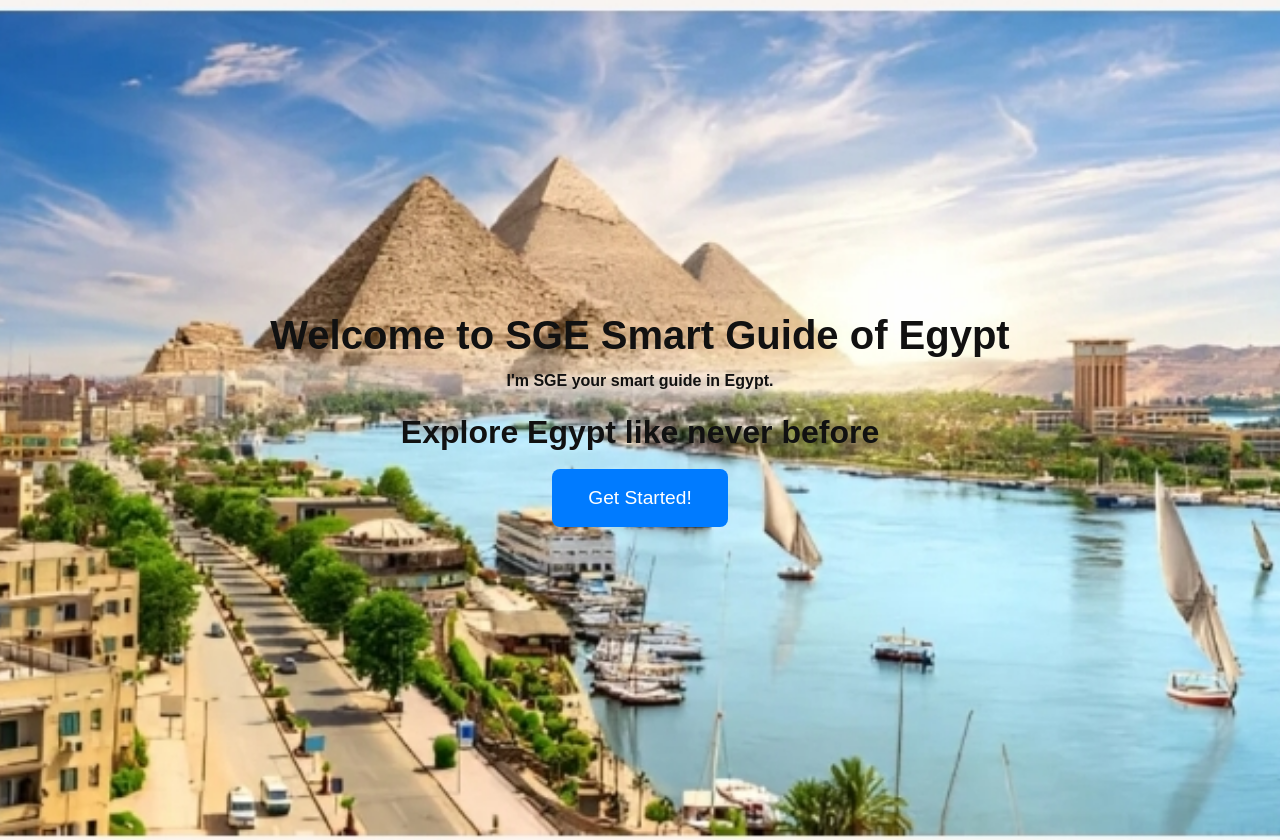
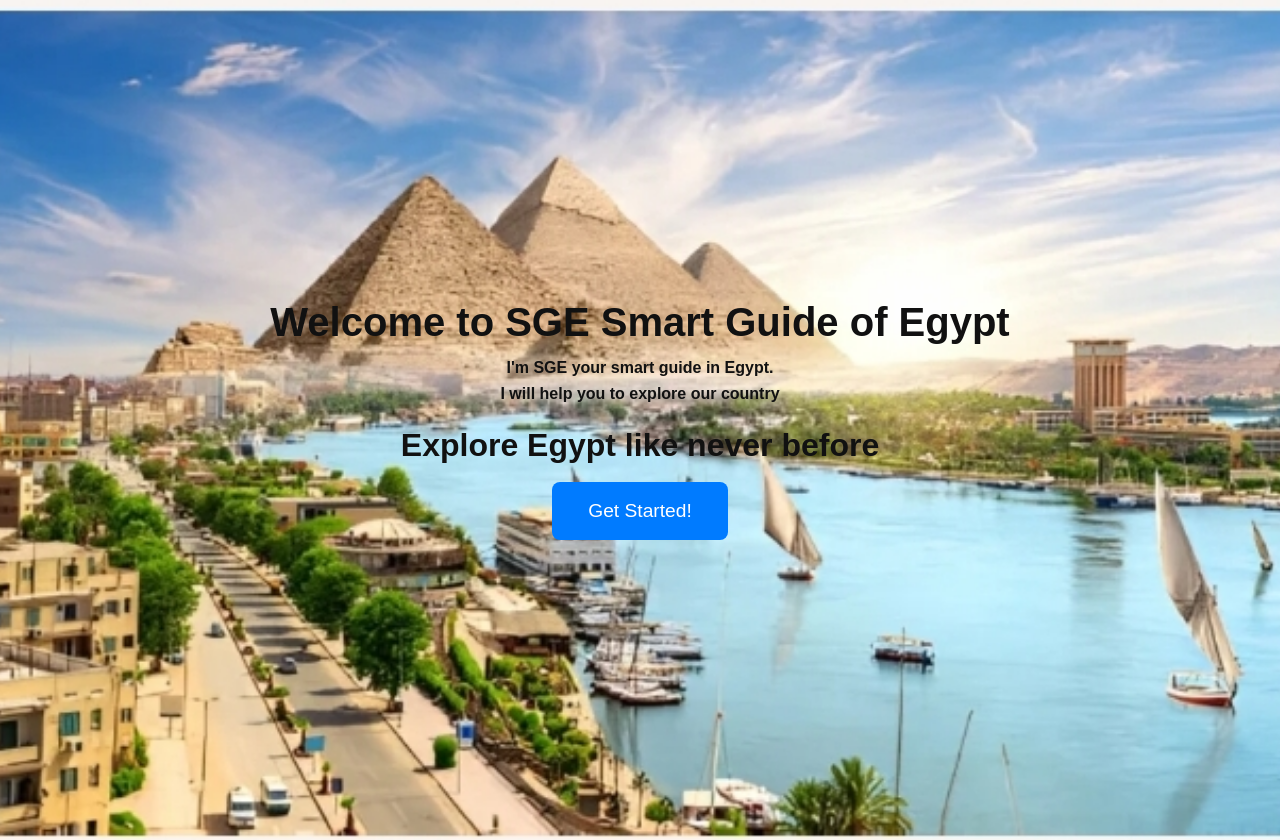
Before and after one commit to MTRIO1-code/SGE, a plain HTML site: page index.html in a window 1280 px wide. Drawn offline with Linux system fonts and the light colour scheme.

Commit message:
Update index.html

```diff
--- a/index.html
+++ b/index.html
@@ -10,8 +10,8 @@
     <div class="hero">
       <div class="container">
         <h1>Welcome to SGE Smart Guide of Egypt </h1>
-        <p style="text-align: center; margin-left: auto; margin-right: auto;font-weight: bold; width: 80%; line-height: 1.6;">
-  I'm SGE your smart guide in Egypt.
+        <p style="font-weight: bold;text-align: center; margin-left: auto; margin-right: auto; width: 80%; line-height: 1.6;">
+  I'm SGE your smart guide in Egypt.<br>I will help you to explore our country
 </p>
         <h2 style="text-align: center; font-weight: bold; margin-top: 20px;">
   Explore Egypt like never before
```
